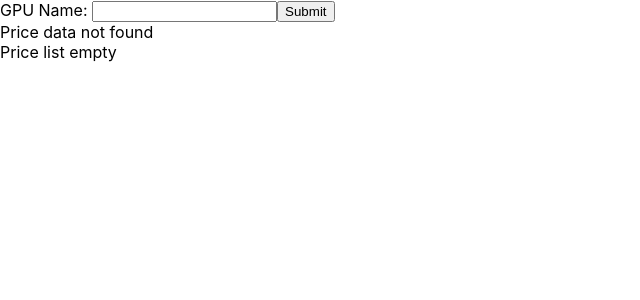
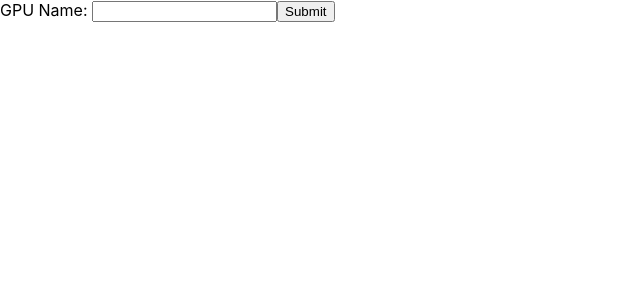
Before and after one commit to jordan-barrett-jm/gpu-price-analyzer, a React (Create React App) app in the folder frontend/: page / in a window 1280 px wide. Before the commit this address had no page. Shown: the top 300 px of the page, without its empty margins (0-640 px from the left). Built offline with nearby package versions, Linux system fonts and the light colour scheme.

Commit message:
added loading state variable to react frontend

```diff
--- a/frontend/src/App.js
+++ b/frontend/src/App.js
@@ -9,7 +9,8 @@ class App extends React.Component {
             price_data: [],
             price_list: [],
             average_price : 0,
-            total_price: 0
+            total_price: 0,
+            loading: false
         }
         this.handleChange = this.handleChange.bind(this);
         this.handleSubmit = this.handleSubmit.bind(this);
@@ -61,6 +62,9 @@ class App extends React.Component {
 
 
     async handleSubmit(event){
+        this.setState({
+            loading: true
+        });
         console.log(this.state.gpu_name);
         event.preventDefault();
         await axios.post("http://127.0.0.1:9000/api",
@@ -82,7 +86,8 @@ class App extends React.Component {
             this.setState({
                 price_data: res.data,
                 price_list: price_arr,
-                average_price: avg
+                average_price: avg,
+                loading: false
 
             });
         })
@@ -95,7 +100,7 @@ class App extends React.Component {
                 <input type="text" value={this.state.gpu_name} onChange={this.handleChange}/>
                 <input type="submit" value="Submit"/>
             </form>
-            {this.state.price_data.length > 0 ?
+            {this.state.price_data.length > 0 && !this.state.loading?
                 <div>
                     <table>
                         <thead>
@@ -115,14 +120,16 @@ class App extends React.Component {
 
                     </table>
                 </div>
-             : <div>Price data not found</div> }
-
-             {this.state.price_list.length > 0 ?
+             : "" }
+             {this.state.loading ?
+                <p>loading</p>
+             : ""}
+             {this.state.price_list.length > 0 && !this.state.loading?
                 <div>
-                    <p>Average price for a {this.state.gpu_name} is {this.state.average_price}</p>
+                    <p>Average price for a {this.state.gpu_name} is ${this.state.average_price}</p>
                 </div>
 
-             : <div>Price list empty</div>}
+             : ""}
             </div>
         );
   }
```
Also changed, not shown: 1 other file (tests, documents, lock files or other folders).
